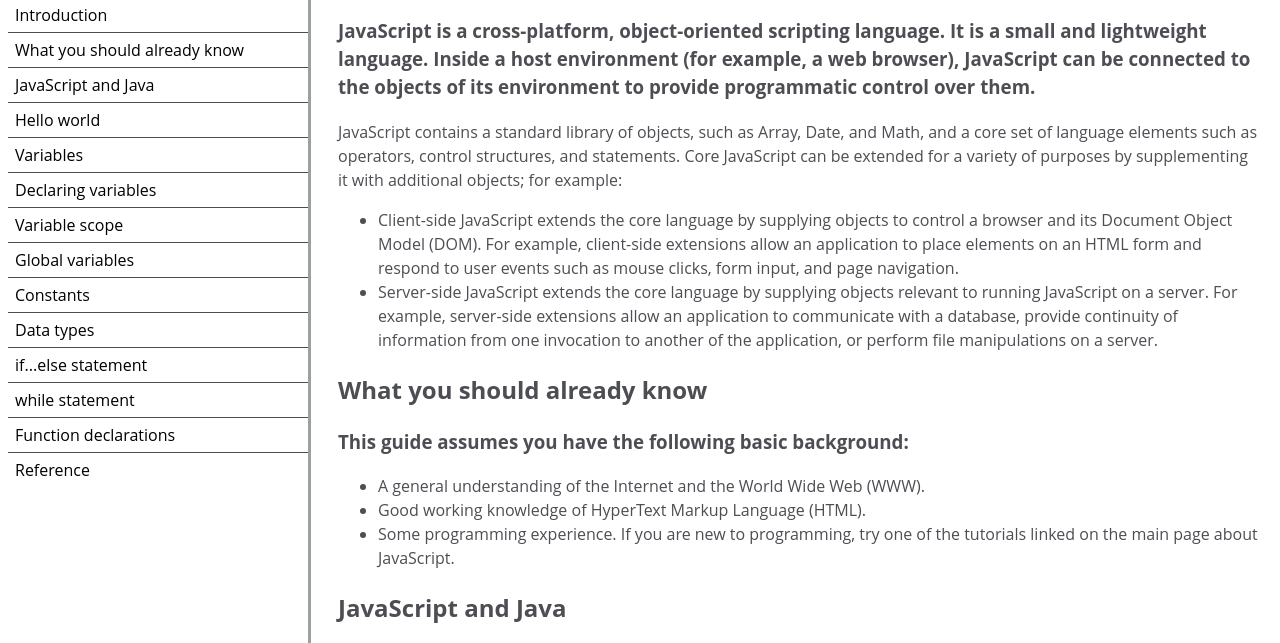
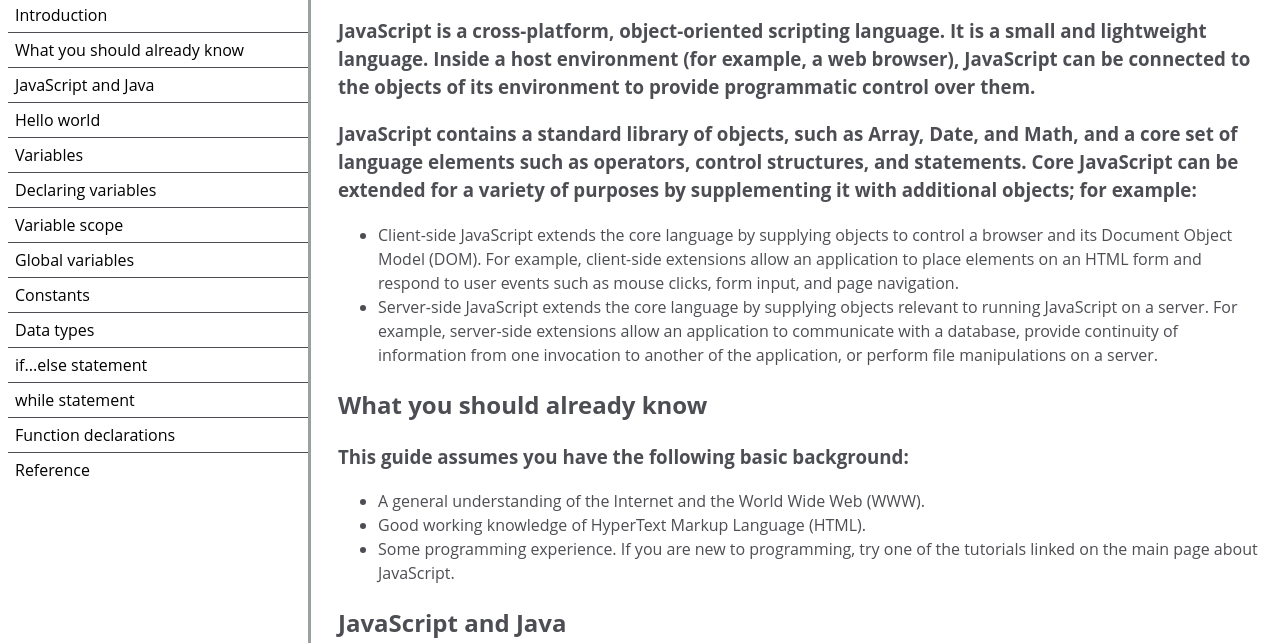
Before and after one commit to AyoubM490/Hello-World, a website: page index.html in a window 1280 px wide. Shown: the part 87-730 px from the top of the page. Drawn offline with Linux system fonts and the light colour scheme; files that its build step writes are made by us from their sources.

Commit message:
Added changes requested by code review

```diff
--- a/index.html
+++ b/index.html
@@ -59,13 +59,13 @@
             objects of its environment to provide programmatic control over
             them.
           </h3>
-          <p>
+          <h3>
             JavaScript contains a standard library of objects, such as Array,
             Date, and Math, and a core set of language elements such as
             operators, control structures, and statements. Core JavaScript can
             be extended for a variety of purposes by supplementing it with
             additional objects; for example:
-          </p>
+          </h3>
           <ul>
             <li>
               Client-side JavaScript extends the core language by supplying
```
